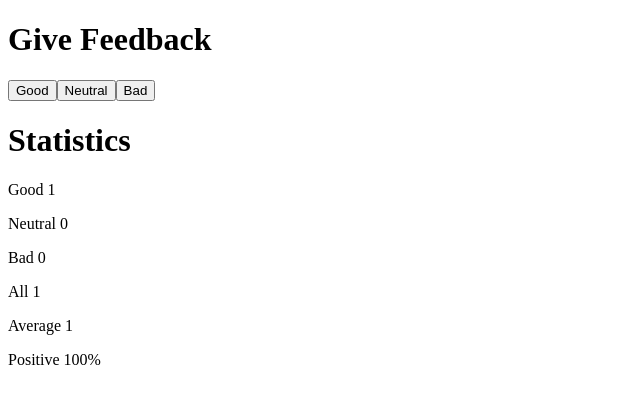
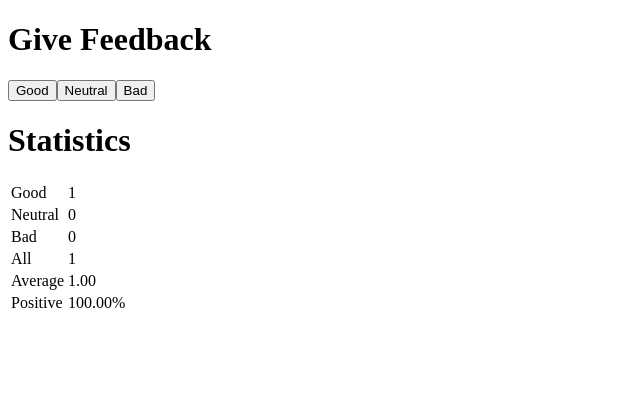
Before and after one commit to FranciscoMilani/Full-Stack-Open, a React (Vite) app in the folder part_1/unicafe/: page / in a window 1280 px wide. Both pictures are taken after a click on the button "Good". Shown: the top 404 px of the page, without its empty margins (0-640 px from the left). Built offline with nearby package versions, Linux system fonts and the light colour scheme.

Commit message:
1.11 unicafe step 6

```diff
--- a/part_1/unicafe/src/App.jsx
+++ b/part_1/unicafe/src/App.jsx
@@ -12,25 +12,31 @@ const Statistics = ({ model }) => {
     return (
         <>
             <h1>Statistics</h1>
-            <div>
-                <StatisticLine label="Good" value={model.good} />
-                <StatisticLine label="Neutral" value={model.neutral} />
-                <StatisticLine label="Bad" value={model.bad} />
-            </div>
-            <div>
-                <StatisticLine label="All" value={model.all} />
-                <StatisticLine label="Average" value={model.avg} />
-                <StatisticLine label="Positive" value={model.positive + "%"} />
-            </div>
+            <table>
+                <tbody>
+                    <StatisticLine label="Good" value={model.good} />
+                    <StatisticLine label="Neutral" value={model.neutral} />
+                    <StatisticLine label="Bad" value={model.bad} />
+                </tbody>
+                <tfoot>
+                    <StatisticLine label="All" value={model.all} />
+                    <StatisticLine label="Average" value={model.avg} />
+                    <StatisticLine
+                        label="Positive"
+                        value={model.positive + "%"}
+                    />
+                </tfoot>
+            </table>
         </>
     );
 };
 
 const StatisticLine = (props) => {
     return (
-        <p>
-            {props.label} {props.value}
-        </p>
+        <tr>
+            <td>{props.label}</td>
+            <td>{props.value}</td>
+        </tr>
     );
 };
 
@@ -61,8 +67,8 @@ const App = () => {
         neutral: neutral,
         bad: bad,
         all: all,
-        avg: avg,
-        positive: positive,
+        avg: avg.toFixed(2),
+        positive: positive.toFixed(2),
     };
 
     return (
```
